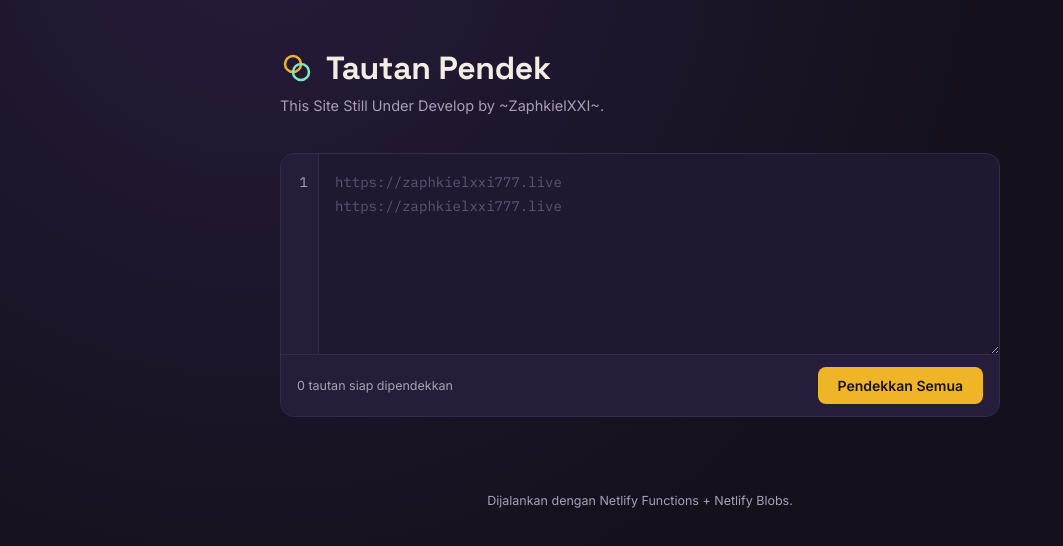
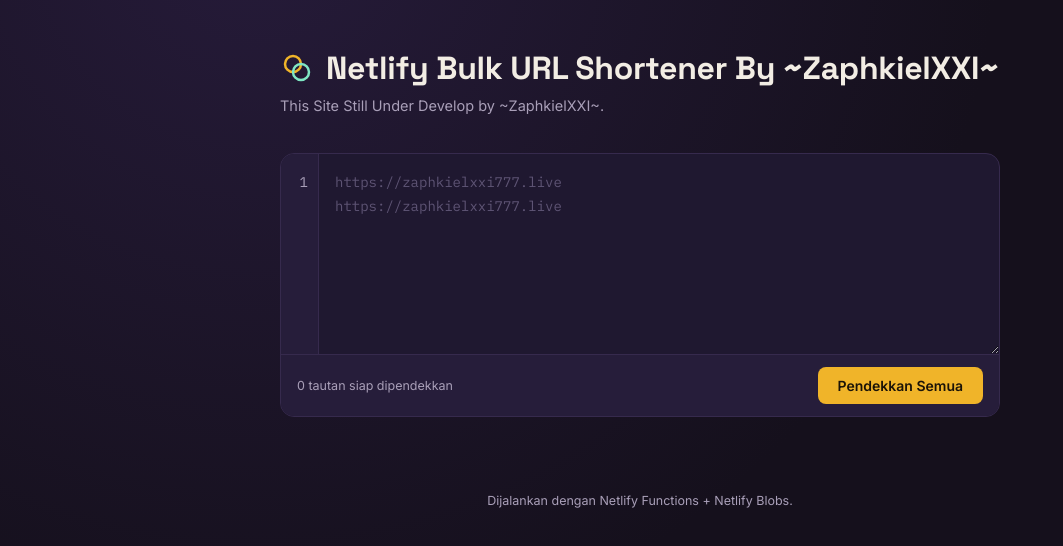
Before and after one commit to snxwlxrd/netlify-url-shortener-base, a website: page public/index.html in a window 1280 px wide. Shown: the whole page, without its empty margins (0-1063 px from the left). Drawn offline with Linux system fonts and the light colour scheme.

Commit message:
Update index.html

```diff
--- a/public/index.html
+++ b/public/index.html
@@ -245,7 +245,7 @@
         <circle cx="13" cy="13" r="8" stroke="#f0b429" stroke-width="2.5"/>
         <circle cx="21" cy="21" r="8" stroke="#7fe7c4" stroke-width="2.5"/>
       </svg>
-      <h1>Tautan Pendek</h1>
+      <h1>Netlify Bulk URL Shortener By ~ZaphkielXXI~</h1>
     </div>
     <p class="tagline">This Site Still Under Develop by ~ZaphkielXXI~.</p>
 
```
